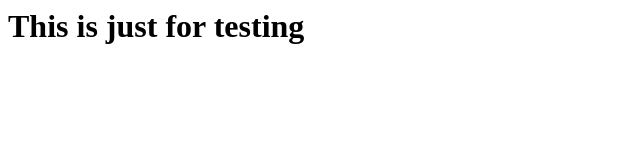
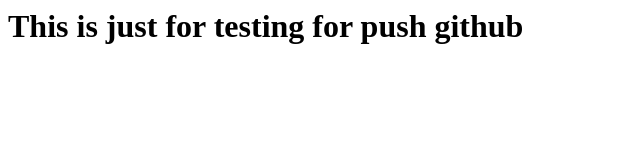
Before and after one commit to malarv0923/my-example-site, a website: page index.html in a window 1280 px wide. Shown: the whole page, without its empty margins (0-640 px from the left). Drawn offline with Linux system fonts and the light colour scheme.

Commit message:
update index

```diff
--- a/index.html
+++ b/index.html
@@ -1 +1 @@
-<h1>This is just for testing</1>
+<h1>This is just for testing for push github</1>
```
